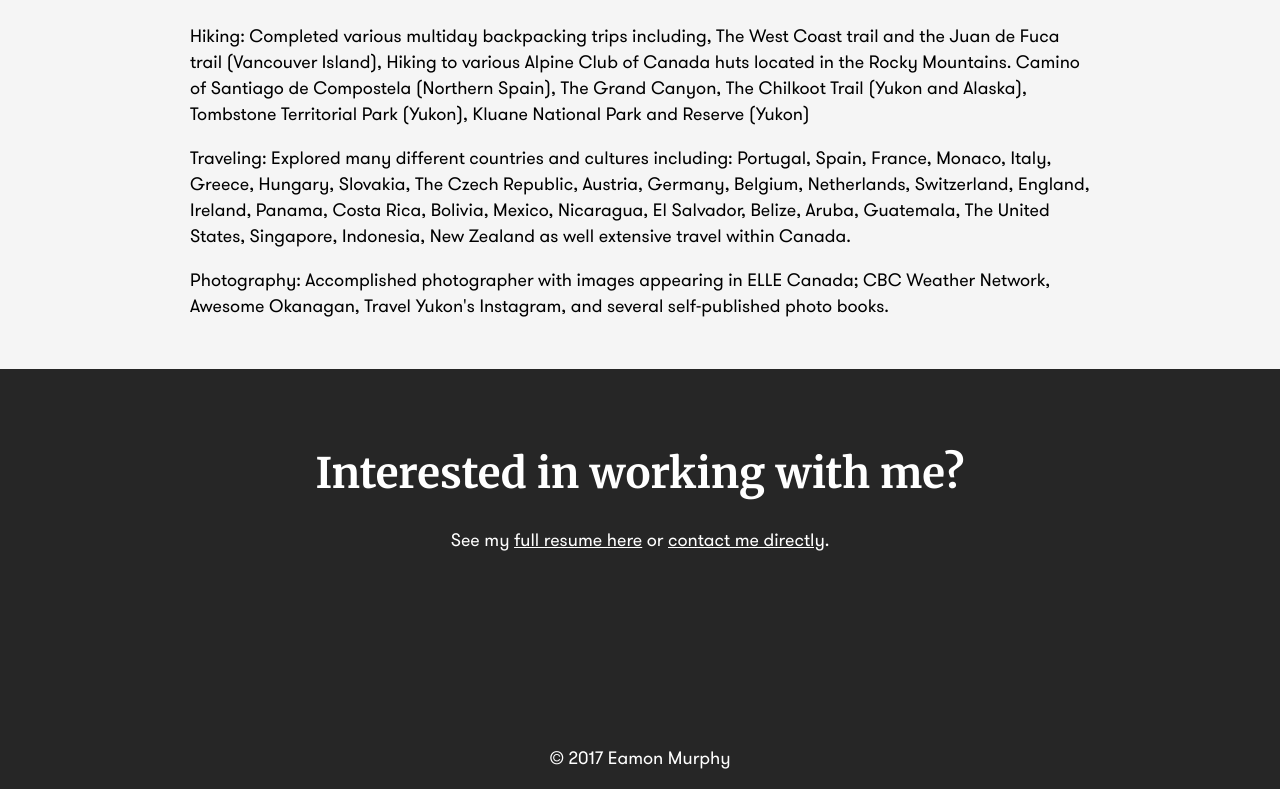
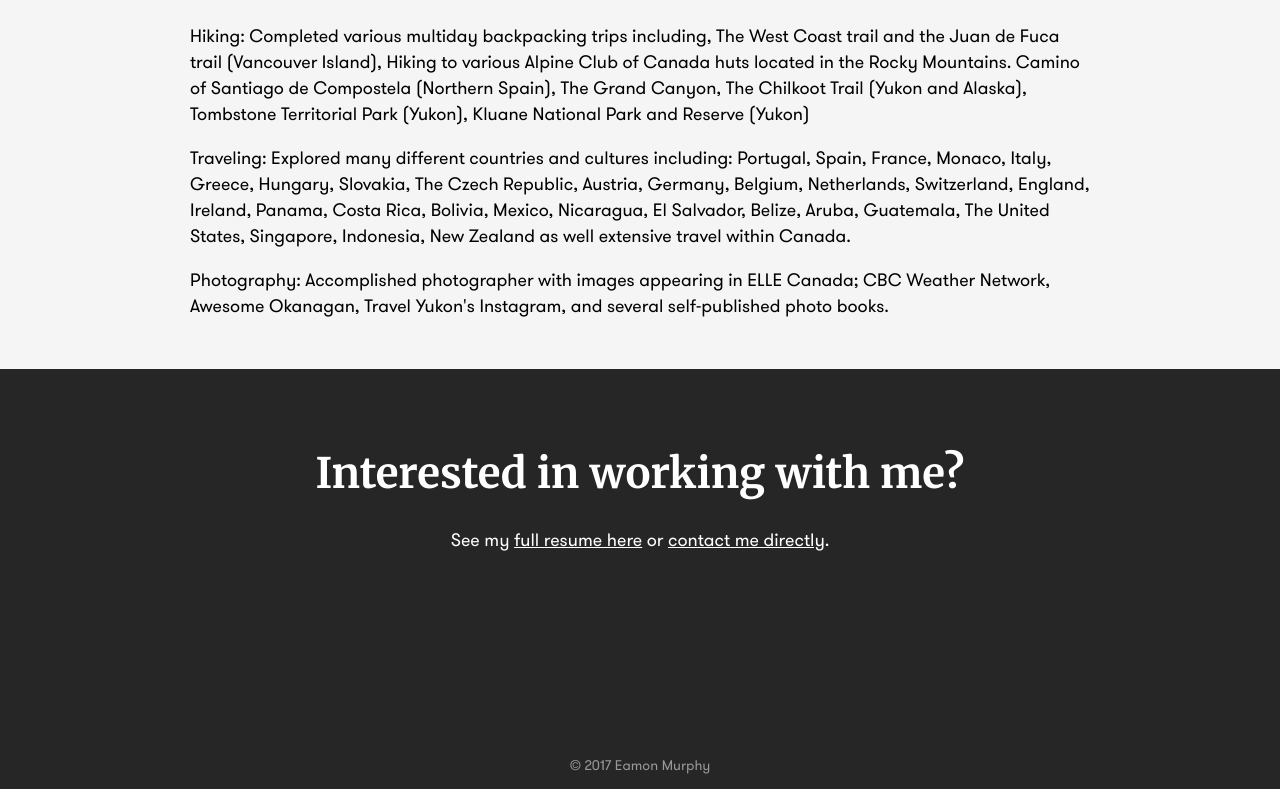
Before and after one commit to kiratilcock1/kiratilcock, a plain HTML site: page index.html in a window 1280 px wide. Shown: the part 2123-2912 px from the top of the page. Drawn offline with Linux system fonts and the light colour scheme; files whose address does not match are found by name.

Commit message:
footer update

```diff
--- a/index.css
+++ b/index.css
@@ -90,6 +90,8 @@ a.color:hover {
   margin-right: auto;
   left: 0;
   right: 0;
+  color: rgb(152, 152, 152);
+  font-size: 14px;
 }
 .white {
   color: white;
@@ -215,7 +217,6 @@ hr {
     transform: none;
   }
 }
-
 .fadeInUp {
   animation: fadeInUp 1s;
   -moz-animation: fadeInUp 1s; /* Firefox */
```
